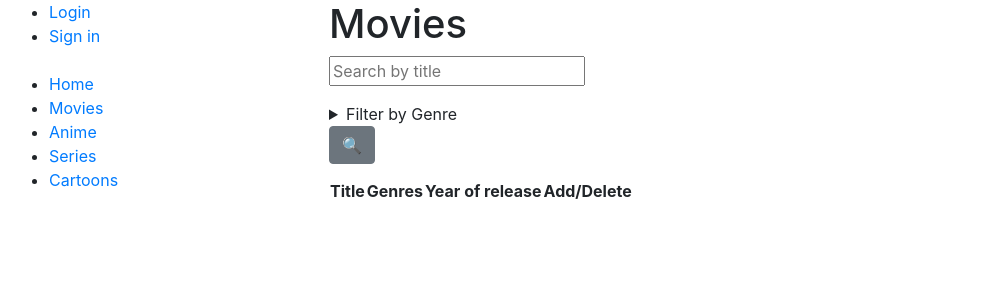
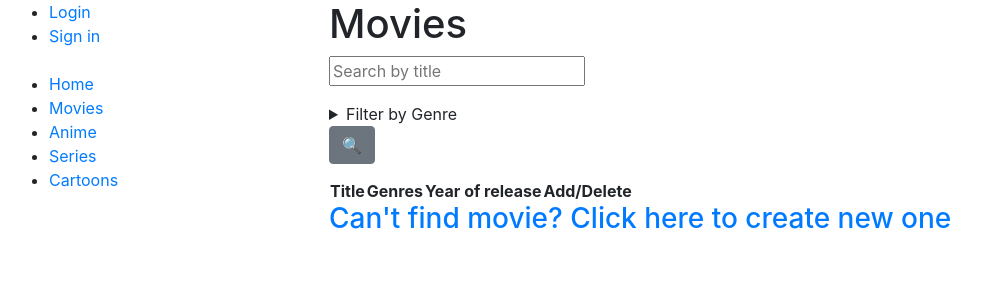
Before and after one commit to SuskyiVolodymyr/my-media-hub, a Django app: page /movies/ in a window 1280 px wide. Shown: the top 300 px of the page, without its empty margins (6-987 px from the left). Run offline with Django 5.2, Linux system fonts and the light colour scheme; data that the repository does not hold is empty.

Commit message:
add movie update/delete views

```diff
--- a/media/models.py
+++ b/media/models.py
@@ -22,6 +22,7 @@ class UserMediaDataMixin(models.Model):
 
     class Meta:
         abstract = True
+        ordering = ["-rate"]
 
 
 class UserMovieData(UserMediaDataMixin):
--- a/media/urls.py
+++ b/media/urls.py
@@ -8,7 +8,8 @@ from media.views import (
     MovieDetailView,
     update_user_movie_data_view,
     MovieUpdateView,
-    UserCreateView,
+    MovieCreateView,
+    UserCreateView, MovieDeleteView,
 )
 
 urlpatterns = [
@@ -19,7 +20,9 @@ urlpatterns = [
     path("user_movie_data/<int:pk>/update/", update_user_movie_data_view, name="user-movie-data-update"),
     path("movie/<int:pk>/detail/", MovieDetailView.as_view(), name="movie-detail"),
     path("movie/<int:pk>/update/", MovieUpdateView.as_view(), name="movie-update"),
-    path("user/create", UserCreateView.as_view(), name="user-create")
+    path("movie/create", MovieCreateView.as_view(), name="movie-create"),
+    path("movie/<int:pk>/delete", MovieDeleteView.as_view(), name="movie-delete"),
+    path("user/create", UserCreateView.as_view(), name="user-create"),
 
 ]
 
--- a/media/views.py
+++ b/media/views.py
@@ -119,6 +119,20 @@ class MovieUpdateView(generic.UpdateView, LoginRequiredMixin):
         return reverse_lazy("media:movie-detail", kwargs={"pk": movie_id})
 
 
+class MovieCreateView(generic.CreateView, LoginRequiredMixin):
+    model = Movie
+    fields = ["title", "year_released", "description", "genre"]
+
+    def get_success_url(self):
+        movie_id = self.object.id
+        return reverse_lazy("media:movie-detail", kwargs={"pk": movie_id})
+
+
+class MovieDeleteView(generic.DeleteView, LoginRequiredMixin):
+    model = Movie
+    success_url = reverse_lazy("media:movie-list")
+
+
 @login_required
 def update_user_movie_data_view(request: HttpRequest, pk: int) -> HttpResponse:
     user = request.user
--- a/templates/base.html
+++ b/templates/base.html
@@ -20,6 +20,8 @@
       {% block pagination %}
         {% include "includes/pagination.html" %}
       {% endblock %}
+      {% block content-after %}
+      {% endblock %}
     </div>
   </div>
 </div>
--- a/templates/media/movie_detail.html
+++ b/templates/media/movie_detail.html
@@ -2,6 +2,7 @@
 {% block content %}
   <h1>{{ movie.title }}
   <a href="{% url 'media:movie-update' movie.id %}">Update</a>
+  <a href="{% url 'media:movie-delete' movie.id %}">Delete</a>
   </h1>
   <p>Year of release: {{ movie.year_released }}</p>
   <p>Genres:
--- a/templates/media/movie_form.html
+++ b/templates/media/movie_form.html
@@ -1,7 +1,7 @@
 {% extends "base.html" %}
 
 {% block content %}
-  <h1>{{ object|yesno:"Update,Create" }} car</h1>
+  <h1>{{ object|yesno:"Update,Create" }} Movie</h1>
   <form action="" method="post" novalidate>
     {% csrf_token %}
     {{ form.as_p }}
--- a/templates/media/movie_list.html
+++ b/templates/media/movie_list.html
@@ -54,3 +54,6 @@
   {% endif %}
   </table>
 {% endblock %}
+{% block content-after %}
+  <h3><a href="{% url "media:movie-create" %}">Can't find movie? Click here to create new one</a></h3>
+{% endblock %}
```
Also changed, not shown: templates/media/movie_confirm_delete.html (added, +9 -0 lines), media/migrations/0005_alter_useranimedata_options_and_more.py (added), media/migrations/0006_alter_useranimedata_options_and_more.py (added).
